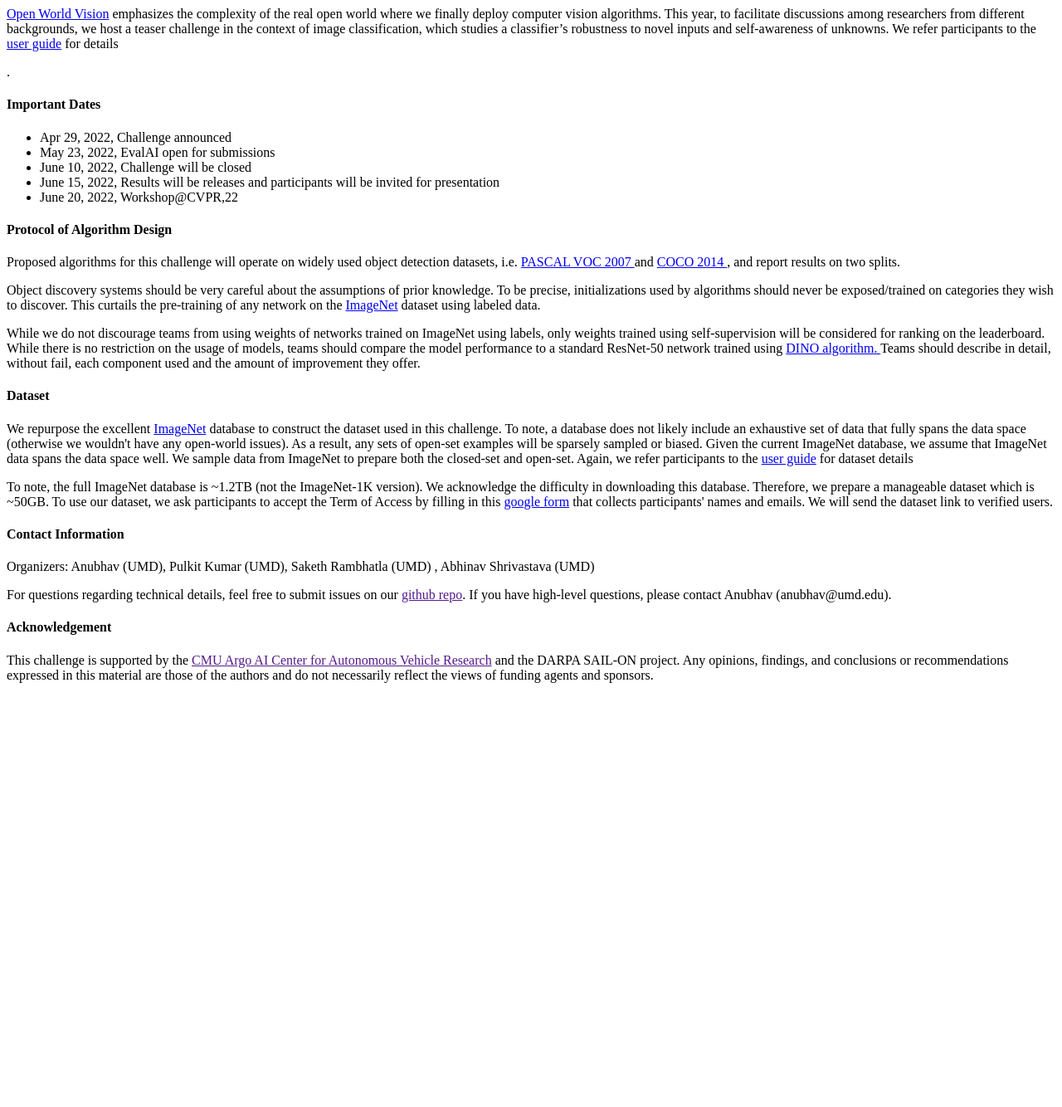
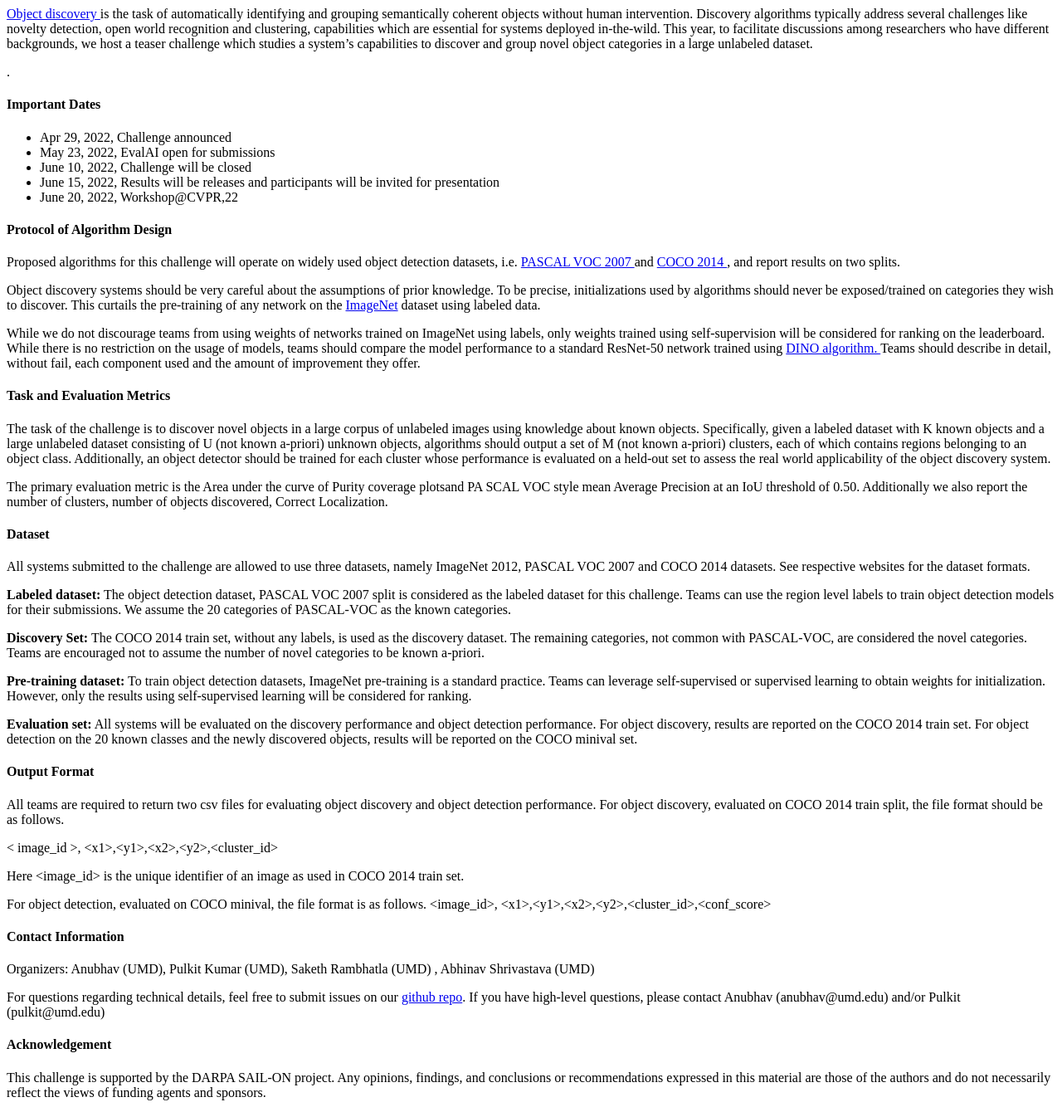
Before and after one commit to learn2phoenix/cvpr22_vplow_ow_evalAI, a Python web app: template templates/description.html in a window 1280 px wide. Shown: the whole page at 83% size. Before the commit the page ends 823 px from the top, so only its background shows below. Run offline with Jinja, Linux system fonts and the light colour scheme; the template is opened without the code that fills it, so the values that code supplies are empty.

Commit message:
adding challenge description

```diff
--- a/templates/description.html
+++ b/templates/description.html
@@ -1,4 +1,8 @@
-<p><a href="https://rssaketh.github.io/project_pages/obj_disc_new.html#workshop_challenge" target="_blank">Open World Vision</a> emphasizes the complexity of the real open world where we finally deploy computer vision algorithms. This year, to facilitate discussions among researchers from different backgrounds, we host a teaser challenge in the context of image classification, which studies a classifier’s robustness to novel inputs and self-awareness of unknowns. We refer participants to the <a href="https://docs.google.com/document/d/19kfy77P6ahWRmDKq27hz_MxfJOTEe-d3cQkODGn8bVE/edit?usp=sharing" target="_blank">user guide</a> for details</p>.
+<p><a href="https://rssaketh.github.io/project_pages/obj_disc_new.html#workshop_challenge" target="_blank">Object discovery </a>is the task of automatically identifying and
+    grouping semantically coherent objects without human intervention. Discovery algorithms typically address several challenges like novelty detection, open world recognition
+    and clustering, capabilities which are essential for systems deployed in-the-wild. This year, to facilitate discussions among researchers who have different backgrounds,
+    we host a teaser challenge which studies a system’s capabilities to discover and group novel object categories in a large unlabeled dataset.
+</p>.
 
 <h4>Important Dates</h4>
 <ul>
@@ -24,12 +28,39 @@ Teams should describe in detail, without fail, each component used and the amoun
 
 </p>
 
+<h4>Task and Evaluation Metrics</h4>
+<p>
+The task of the challenge is to discover novel objects in a large corpus of unlabeled images using knowledge about known objects. Specifically, given a labeled dataset with K known
+objects and a large unlabeled dataset consisting of U (not known a-priori) unknown objects,  algorithms should output a set of M (not known a-priori) clusters, each of which contains
+regions belonging to an object class. Additionally, an object detector should be trained for each cluster whose performance is evaluated on a held-out set to assess the real world
+applicability of the object discovery system.</p>
+<p>
+The primary evaluation metric is the Area under the curve of Purity coverage plotsand PA SCAL VOC style mean Average Precision at an IoU threshold of 0.50. Additionally we also
+    report the number of clusters, number of objects discovered, Correct Localization. </p>
+
+
 <h4>Dataset</h4>
-<p>We repurpose the excellent <a href="http://www.image-net.org/" target="_blank">ImageNet</a> database to construct the dataset used in this challenge. To note, a database does not likely include an exhaustive set of data that fully spans the data space (otherwise we wouldn't have any open-world issues). As a result, any sets of open-set examples will be sparsely sampled or biased. Given the current ImageNet database, we assume that ImageNet data spans the data space well. We sample data from ImageNet to prepare both the closed-set and open-set. Again, we refer participants to the <a href="https://docs.google.com/document/d/19kfy77P6ahWRmDKq27hz_MxfJOTEe-d3cQkODGn8bVE/edit?usp=sharing" target="_blank">user guide</a> for dataset details</p>
+All systems submitted to the challenge are allowed to use three datasets, namely ImageNet 2012, PASCAL VOC 2007 and COCO 2014 datasets. See respective websites for the dataset formats.
 
 <p>
-To note, the full ImageNet database is ~1.2TB (not the ImageNet-1K version). We acknowledge the difficulty in downloading this database. Therefore, we prepare a manageable dataset which is ~50GB. To use our dataset, we ask participants to accept the Term of Access by filling in this <a href="https://forms.gle/kdPUC3LorXzcWhZA7" target="_blank">google form</a> that collects participants' names and emails. We will send the dataset link to verified users.
-</p>
+<strong>Labeled dataset:</strong> The object detection dataset, PASCAL VOC 2007 split is considered as the labeled dataset for this challenge. Teams can use the region level labels to
+    train object detection models for their submissions. We assume the 20 categories of PASCAL-VOC as the known categories.</p>
+<p><strong>Discovery Set:</strong> The COCO 2014 train set,  without any labels, is used as the discovery dataset. The remaining categories, not common with PASCAL-VOC, are considered
+the novel categories. Teams are encouraged not to assume the number of novel categories to be known a-priori.</p>
+<p><strong>Pre-training dataset:</strong> To train object detection datasets, ImageNet pre-training is a standard practice. Teams can leverage self-supervised or supervised learning to
+obtain weights for initialization. However, only the results using self-supervised learning will be considered for ranking.</p>
+<p><strong>Evaluation set:</strong> All systems will be evaluated on the discovery performance and object detection performance. For object discovery, results are reported on the COCO
+2014 train set. For object detection on the 20 known classes and the newly discovered objects, results will be reported on the COCO minival set.</p>
+
+
+<h4>Output Format</h4>
+<p>
+All teams are required to return two csv files for evaluating object discovery and object detection performance. For object discovery, evaluated on COCO 2014 train split,
+the file format should be as follows.</p>
+&lt image_id &gt, &ltx1&gt,&lty1&gt,&ltx2&gt,&lty2&gt,&ltcluster_id&gt
+<p>Here &ltimage_id&gt is the unique identifier of an image as used in COCO 2014 train set.</p>
+For object detection, evaluated on COCO minival, the file format is as follows.
+&ltimage_id&gt, &ltx1&gt,&lty1&gt,&ltx2&gt,&lty2&gt,&ltcluster_id&gt,&ltconf_score&gt
 
 
 <h4>Contact Information</h4>
@@ -38,9 +69,10 @@ Organizers: Anubhav (UMD), Pulkit Kumar (UMD), Saketh Rambhatla (UMD) , Abhinav
 </p>
 
 <p>
-For questions regarding technical details, feel free to submit issues on our <a href="">github repo</a>. If you have high-level questions, please contact Anubhav (anubhav@umd.edu).
+For questions regarding technical details, feel free to submit issues on our <a href="https://github.com/learn2phoenix/cvpr22_vplow_ow">github repo</a>. If you have high-level questions, please contact Anubhav (anubhav@umd.edu)
+    and/or Pulkit (pulkit@umd.edu)
 </p>
 
 <h4>Acknowledgement</h4>
-This challenge is supported by the <a href="">CMU Argo AI Center for Autonomous Vehicle Research</a> and the DARPA SAIL-ON project. Any opinions, findings, and conclusions or
+This challenge is supported by the DARPA SAIL-ON project. Any opinions, findings, and conclusions or
 recommendations expressed in this material are those of the authors and do not necessarily reflect the views of funding agents and sponsors.
```
